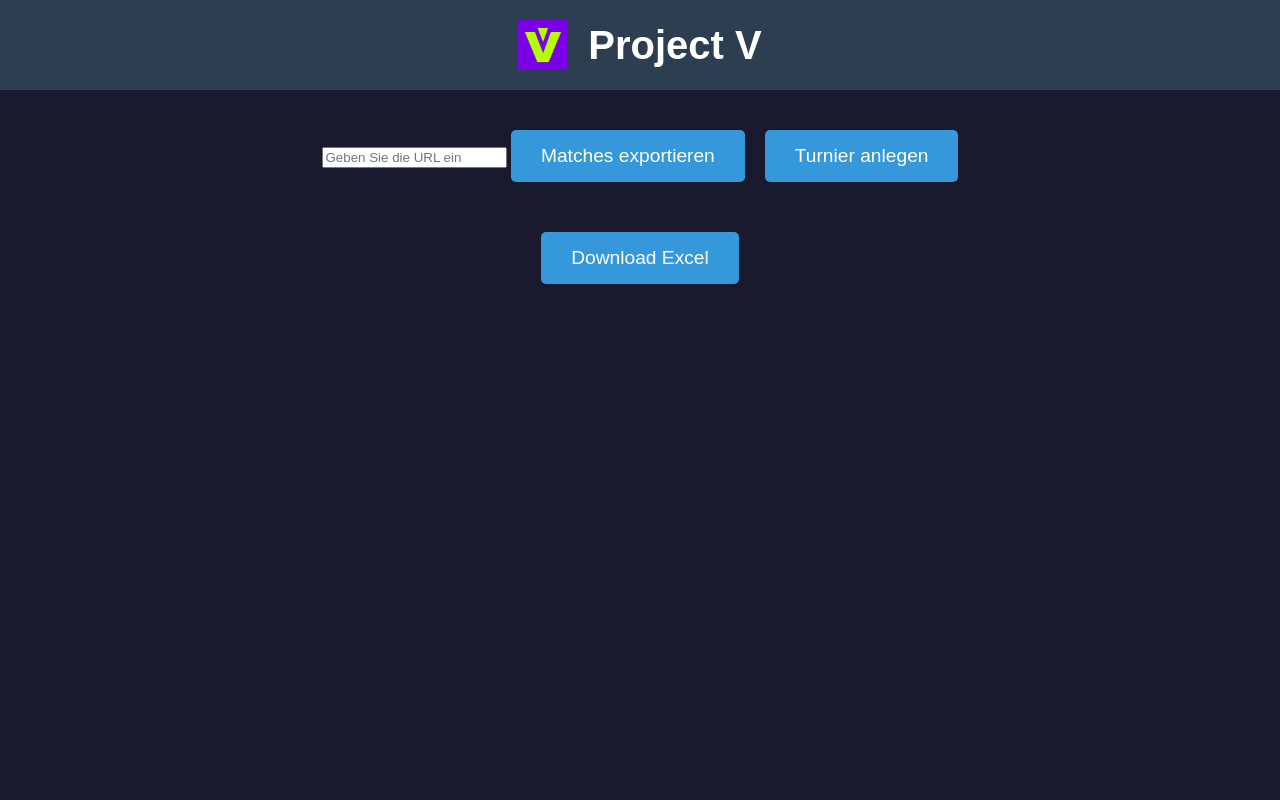
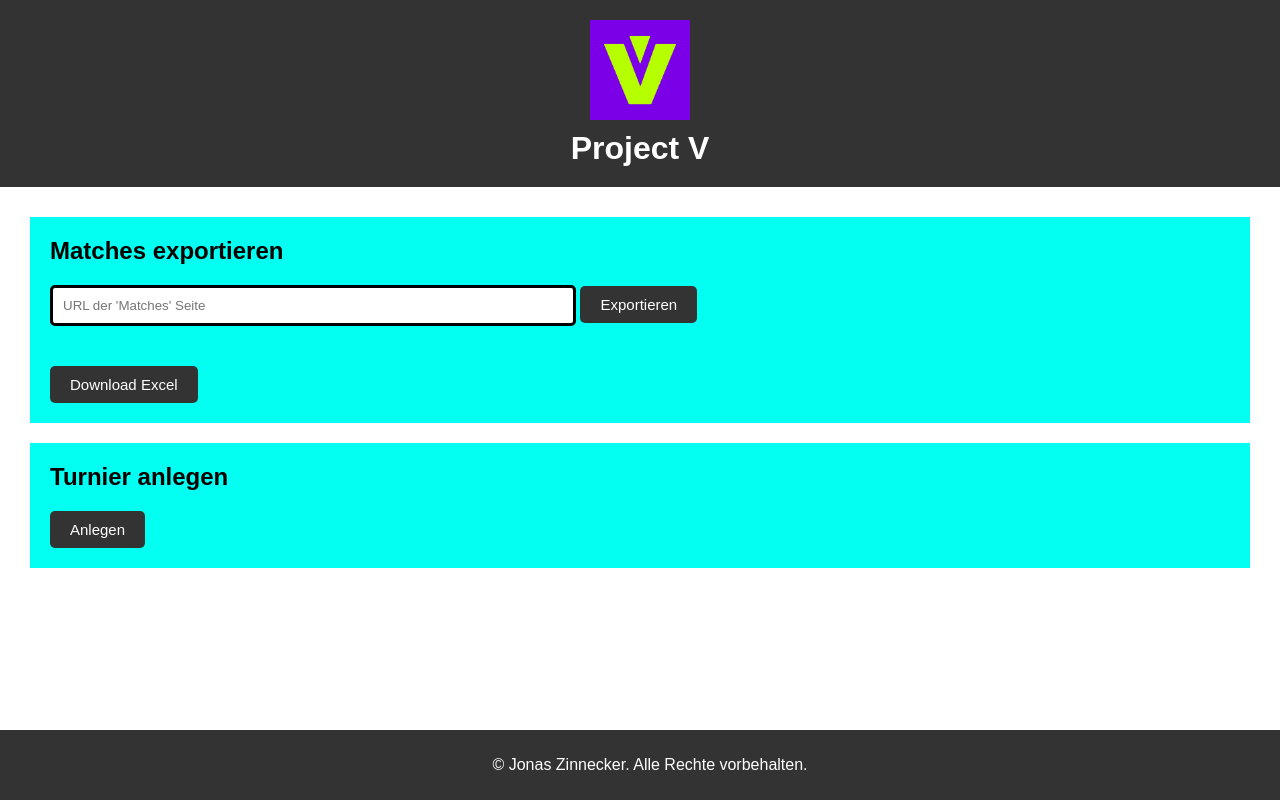
Before and after one commit to JonasZinne/Website, a Flask app: page /result in a window 1280 px wide. Run offline with Flask 3, Linux system fonts and the light colour scheme; the visitor is signed in with stand-in values (Sample User, id 1).

Commit message:
desgin changes

```diff
--- a/app.py
+++ b/app.py
@@ -8,7 +8,7 @@ app.secret_key = os.urandom(24)
 # Startseite
 @app.route("/", methods=["GET", "POST"])
 def index():
-    if request.method == "POST" and "button1" in request.form:
+    if request.method == "POST" and "export_matches" in request.form:
         url = request.form['url']
         message, file_path = main(url)
         session['message'] = message
--- a/static/css/styles.css
+++ b/static/css/styles.css
@@ -1,61 +1,86 @@
-/* Global Styles */
+/* General */
 body {
     font-family: Arial, sans-serif;
-    background-color: #1A1A2E;
     margin: 0;
     padding: 0;
-    display: flex;
-    flex-direction: column;
-    align-items: center;
-    color: white;
+    background-color: #ffffff;
 }
 
-/* Header Styling */
 header {
-    background-color: #2C3E50;
-    width: 100%;
-    padding: 20px 0;
-    display: flex;
-    align-items: center;
-    justify-content: center;
+    background-color: #333;
     color: white;
+    padding: 20px;
+    text-align: center;
 }
 
 header img {
-    height: 50px;
-    margin-right: 20px;
+    max-width: 100px;
+    display: block;
+    margin: 0 auto 10px;
 }
 
-h1 {
-    font-size: 2.5rem;
+header h1 {
     margin: 0;
 }
 
-/* Button Styling */
-.button-container {
-    margin-top: 40px;
-    display: flex;
-    gap: 20px;
+/* Main */
+main {
+    padding: 30px;
 }
 
-button {
-    padding: 15px 30px;
-    font-size: 1.2rem;
-    background-color: #3498DB;
+.form-section {
+    background-color: #03fff2;
+    padding: 20px;
+    margin-bottom: 20px;
+}
+
+.form-section h2 {
+    margin-top: 0;
+}
+
+.url-input {
+    width: 500px;
+    padding: 10px;
+    border: 3px solid #000000;
+    border-radius: 5px;
+}
+
+/* Button */
+button, .button {
+    background-color: #333;
     color: white;
+    padding: 10px 20px;
     border: none;
     border-radius: 5px;
     cursor: pointer;
-    transition: background-color 0.3s ease;
+    text-decoration: none;
+    display: inline-block;
+    font-size: 15px;
 }
 
-button:hover {
-    background-color: #2980B9;
+button:hover, .button:hover {
+    background-color: #747373;
 }
 
-/* Message Output */
+/* Message */
+.message-section {
+    margin-top: 20px;
+}
+
 .message {
-    margin-top: 50px;
-    font-size: 1.1rem;
-    color: #fff;
+    padding: 10px;
 }
+
+.message p {
+    margin: 0;
+}
+
+footer {
+    background-color: #333;
+    color: white;
+    text-align: center;
+    padding: 10px;
+    position: fixed;
+    width: 100%;
+    bottom: 0;
+}
--- a/templates/index.html
+++ b/templates/index.html
@@ -12,28 +12,35 @@
             <h1>Project V</h1>
         </header>
 
-    <div class="button-container">
+        <main>
+            <section class="form-section">
+                <h2>Matches exportieren</h2>
                 <form method="POST">
-            <input type="text" name="url" placeholder="Geben Sie die URL ein" required>
-            <button type="submit" name="button1">Matches exportieren</button>
+                    <input type="text" name="url" class="url-input" placeholder="URL der 'Matches' Seite" required>
+                    <button type="submit" name="export_matches">Exportieren</button>
                 </form>
 
-        <form method="POST">
-            <button type="submit" name="button2">Turnier anlegen</button>
-        </form>
-    </div>
-
                 {% if file_ready %}
-    <div>
+                    <section class="message-section">
                         <div class="message">
                             <p>{{ message }}</p>
                         </div>
 
-        <a href="{{ url_for('download_file') }}">
-            <button type="button">Download Excel</button>
-        </a>
-    </div>
+                        <a href="{{ url_for('download_file') }}" class="button">Download Excel</a>
+                    </section>
                 {% endif %}
+            </section>
 
+            <section class="form-section">
+                <h2>Turnier anlegen</h2>
+                <form method="POST">
+                    <button type="submit" name="create_tournament">Anlegen</button>
+                </form>
+            </section>
+        </main>
+
+        <footer>
+            <p>&copy; Jonas Zinnecker. Alle Rechte vorbehalten.</p>
+        </footer>
     </body>
 </html>
```
Lines whose indentation alone changed are shown as unchanged.
